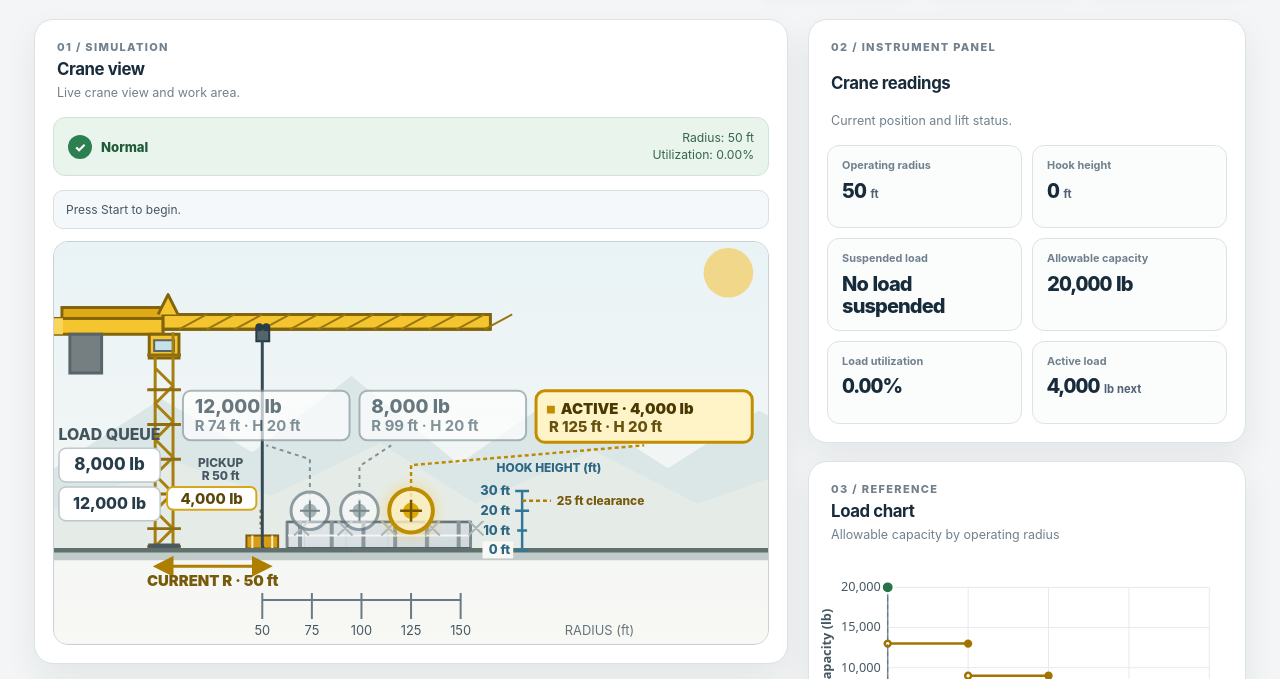
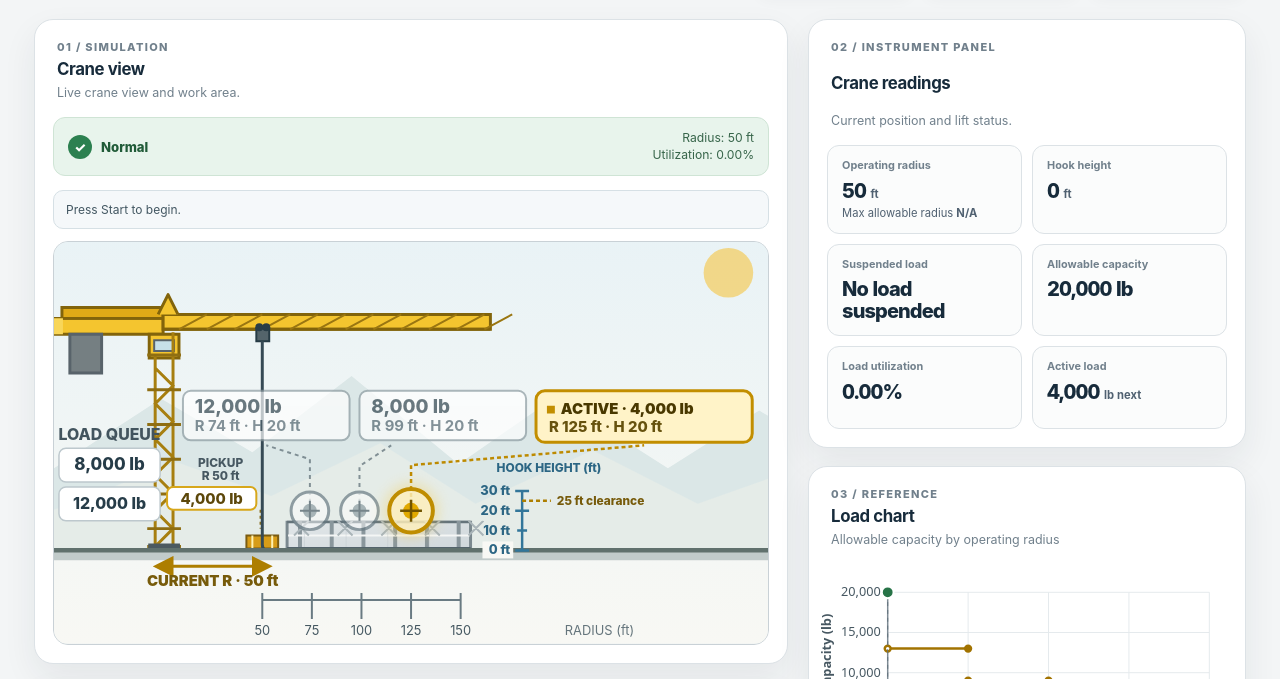
Before and after one commit to hsylb/crane-operator, a plain HTML site: page index.html in a window 1280 px wide. Shown: the part 103-782 px from the top of the page. Drawn offline with Linux system fonts and the light colour scheme.

Commit message:
Feature 1: Add maximum allowable radius indicator

```diff
--- a/index.html
+++ b/index.html
@@ -534,6 +534,13 @@
       font-size: 0.7rem;
       font-weight: 700;
       letter-spacing: 0;
+    }
+
+    .metric-note {
+      display: block;
+      margin-top: 4px;
+      color: var(--ink-soft);
+      font-size: 0.7rem;
     }
 
 
@@ -1642,6 +1649,7 @@
                 <div class="metric">
                   <span class="metric-label">Operating radius</span>
                   <span id="radius-readout" class="metric-value">50 <small>ft</small></span>
+                  <span class="metric-note">Max allowable radius <strong id="max-radius-readout">N/A</strong></span>
                 </div>
                 <div class="metric">
                   <span class="metric-label">Hook height</span>
@@ -1746,7 +1754,7 @@
         </div>
       </div>
       <div class="dock-load-objective" aria-label="Load and delivery objective">
-        <p>Suspended: <strong id="dock-suspended-load">None</strong></p>
+        <p>Suspended: <strong id="dock-suspended-load">None</strong> · Max radius: <strong id="dock-max-radius">N/A</strong></p>
         <p id="dock-objective">Next: A · 4,000 lb · R125 ft · H20 ft</p>
       </div>
       <div class="dock-operating-status" aria-label="Utilization and warning status">
@@ -1892,6 +1900,8 @@
         heightReadout: document.querySelector("#height-readout"),
         suspendedReadout: document.querySelector("#suspended-load-readout"),
         activeLoadReadout: document.querySelector("#active-load-readout"),
+        maxRadiusReadout: document.querySelector("#max-radius-readout"),
+        dockMaxRadius: document.querySelector("#dock-max-radius"),
         deliveryProgress: document.querySelector("#delivery-progress"),
         dockRadius: document.querySelector("#dock-radius"),
         dockHeight: document.querySelector("#dock-height"),
@@ -2189,7 +2199,13 @@
         updateTargetHighlight();
       }
 
-      function updateReadings() {
+      function updateReadings(weight) {
+        // The last radius in each capacity step is a chart endpoint.
+        const maxRadius = weight === 0 ? undefined
+          : loadChart.findLast(({ radius }) => capacityAt(radius) >= weight)?.radius;
+        const maxRadiusText = maxRadius === undefined ? "N/A" : `${maxRadius} ft`;
+        elements.maxRadiusReadout.textContent = maxRadiusText;
+        elements.dockMaxRadius.textContent = maxRadiusText;
         elements.radiusReadout.innerHTML = `${state.radius} <small>ft</small>`;
         elements.heightReadout.innerHTML = `${state.height} <small>ft</small>`;
         elements.dockRadius.textContent = String(state.radius);
@@ -2262,7 +2278,7 @@
         elements.siteIllustration.classList.toggle("is-tipped", state.outcome === "tip-over");
         updateChart(capacity, weight);
         updateScene();
-        updateReadings();
+        updateReadings(weight);
         if (state.outcome && elements.results.hidden) showResults();
       }
 
```
Also changed, not shown: 2 other files.
